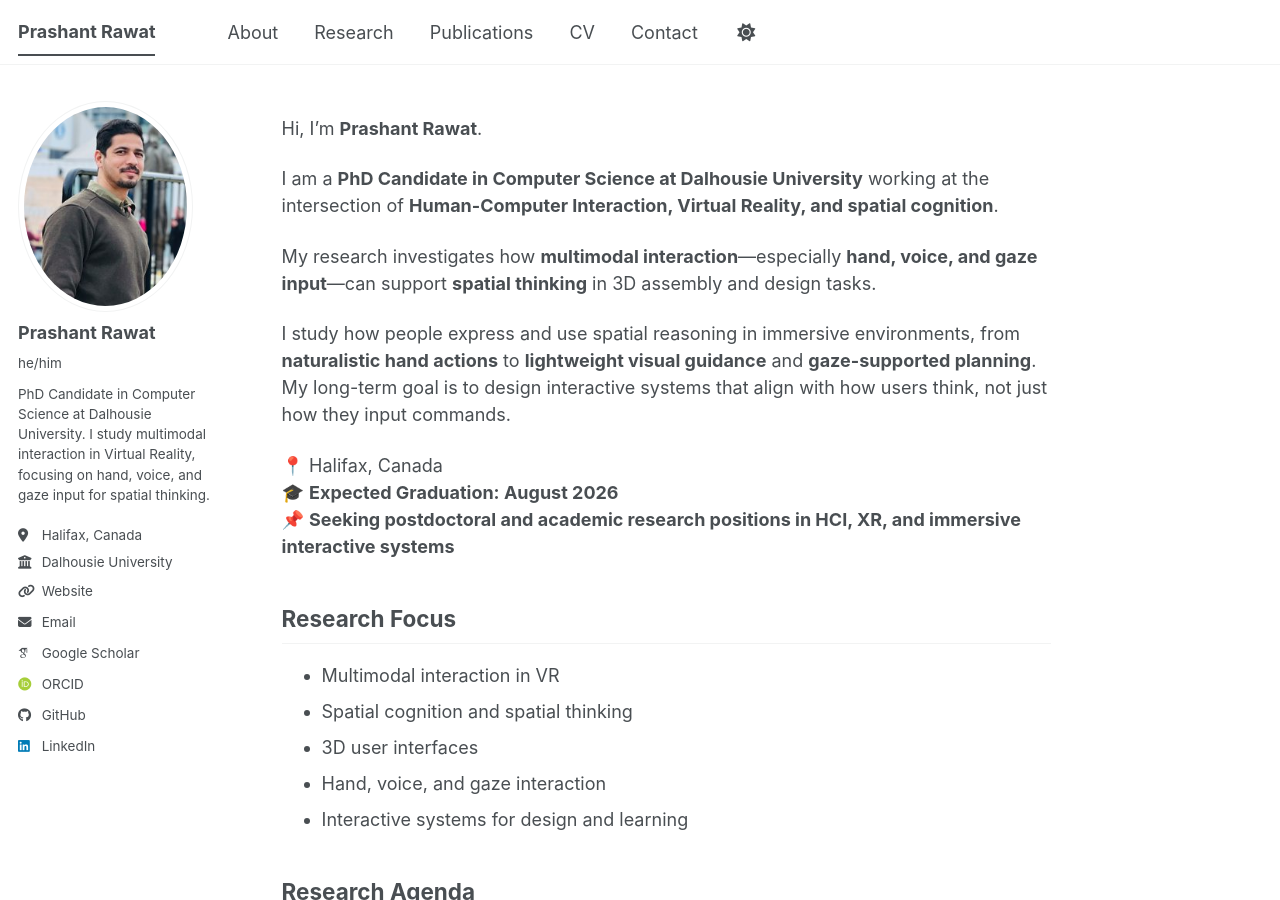
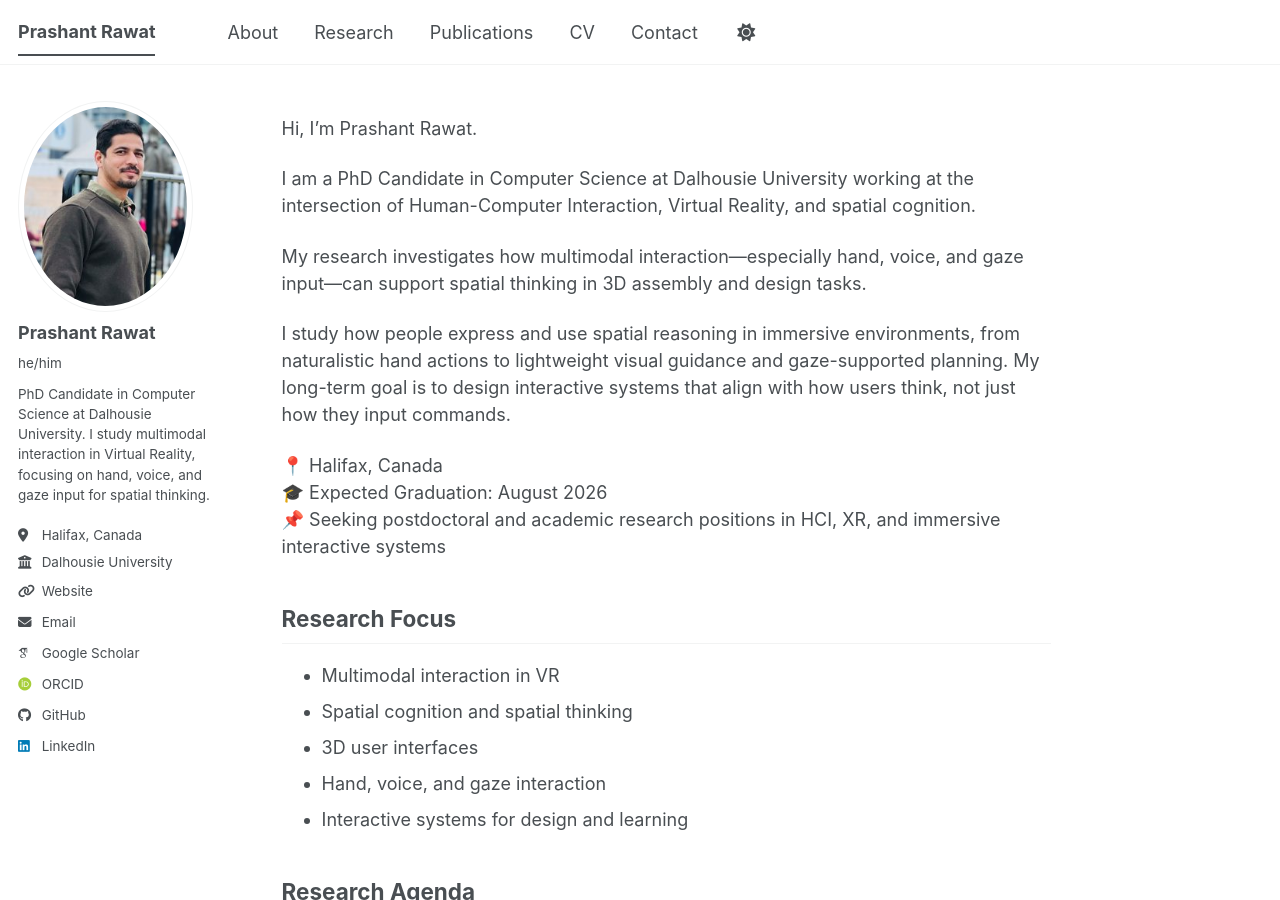
Before and after one commit to prashantXR/prashantXR.github.io, a Jekyll site: the page built from _pages/about.md, in a window 1280 px wide and 900 px high. Built offline with Jekyll 4.4.1, drawn with Linux system fonts in a browser that asks for light colours; some web fonts are replaced; a script bundle is joined from its source files by our own code; library files that are not in the unit come from our copies.

Commit message:
Update about.md

```diff
--- a/_pages/about.md
+++ b/_pages/about.md
@@ -4,17 +4,17 @@
 author_profile: true
 ---
 
-Hi, I’m **Prashant Rawat**.
+Hi, I’m Prashant Rawat.
 
-I am a **PhD Candidate in Computer Science at Dalhousie University** working at the intersection of **Human-Computer Interaction, Virtual Reality, and spatial cognition**.
+I am a PhD Candidate in Computer Science at Dalhousie University working at the intersection of Human-Computer Interaction, Virtual Reality, and spatial cognition.
 
-My research investigates how **multimodal interaction**—especially **hand, voice, and gaze input**—can support **spatial thinking** in 3D assembly and design tasks.
+My research investigates how multimodal interaction—especially hand, voice, and gaze input—can support spatial thinking in 3D assembly and design tasks.
 
-I study how people express and use spatial reasoning in immersive environments, from **naturalistic hand actions** to **lightweight visual guidance** and **gaze-supported planning**. My long-term goal is to design interactive systems that align with how users think, not just how they input commands.
+I study how people express and use spatial reasoning in immersive environments, from naturalistic hand actions to lightweight visual guidance and gaze-supported planning. My long-term goal is to design interactive systems that align with how users think, not just how they input commands.
 
 📍 Halifax, Canada
-🎓 **Expected Graduation: August 2026**
-📌 **Seeking postdoctoral and academic research positions in HCI, XR, and immersive interactive systems**
+🎓 Expected Graduation: August 2026
+📌 Seeking postdoctoral and academic research positions in HCI, XR, and immersive interactive systems
 
 ## Research Focus
 
```
